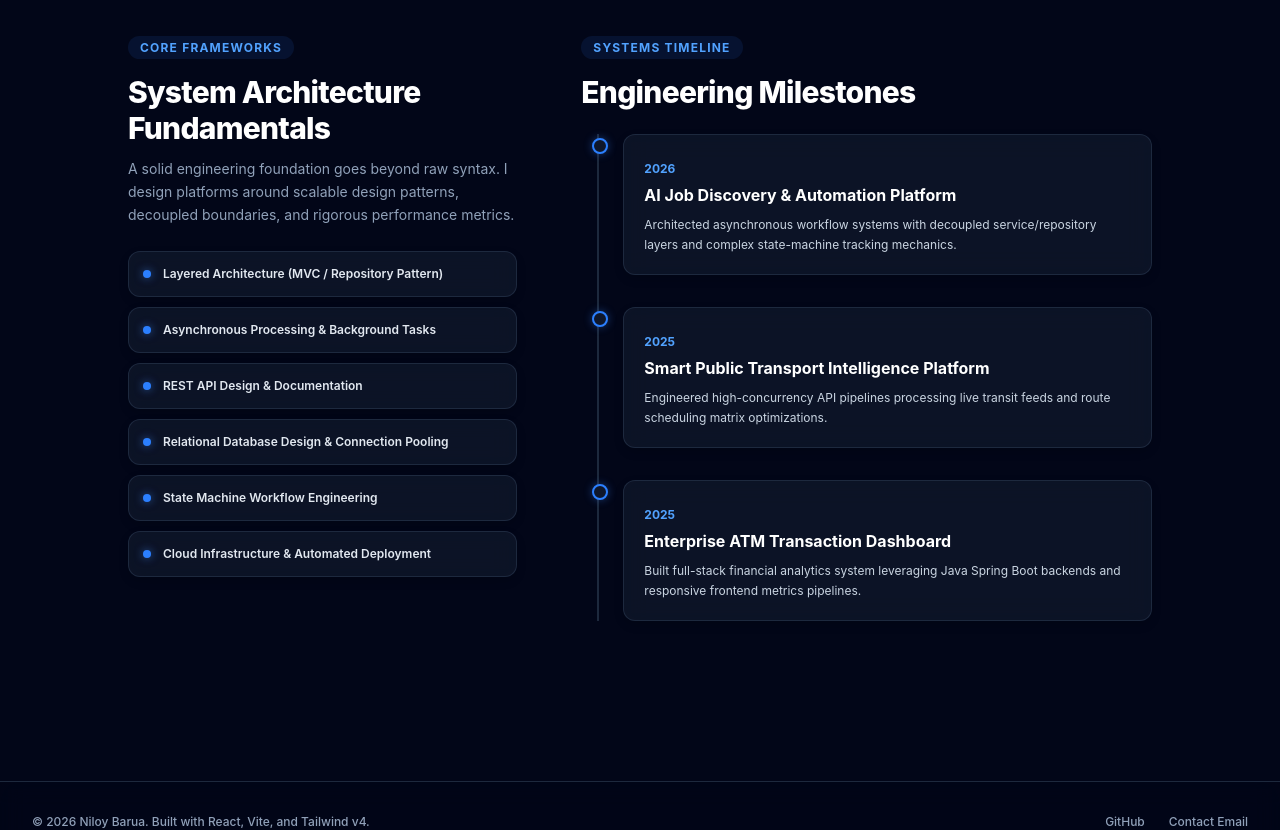
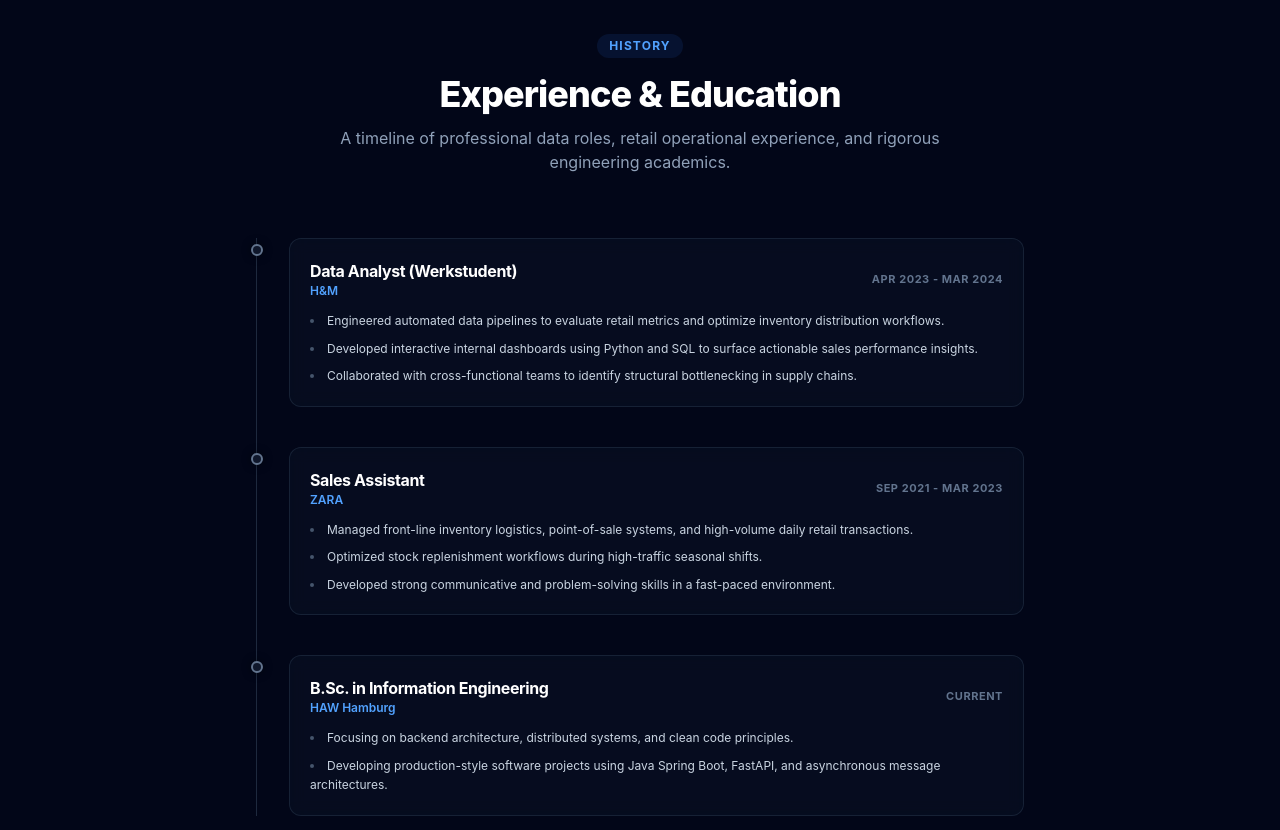
Before and after one commit to nestorNiloy/portfolio, a React app: page / in a window 1280 px wide. Shown: the part 2860-3690 px from the top of the page. Built offline with nearby package versions, Linux system fonts and the light colour scheme; the HTML template or start-up script is replaced by a standard one.

Commit message:
refactor: connect timeline component to separate data model tier

```diff
--- a/src/components/Timeline.jsx
+++ b/src/components/Timeline.jsx
@@ -1,99 +1,54 @@
 // src/components/Timeline.jsx
 import React from 'react';
+import { timelineData } from '../data/timeline';
 
 export default function Timeline() {
-  const coreCompetencies = [
-    "Layered Architecture (MVC / Repository Pattern)",
-    "Asynchronous Processing & Background Tasks",
-    "REST API Design & Documentation",
-    "Relational Database Design & Connection Pooling",
-    "State Machine Workflow Engineering",
-    "Cloud Infrastructure & Automated Deployment"
-  ];
-
-  const timelineEvents = [
-    {
-      year: "2026",
-      title: "AI Job Discovery & Automation Platform",
-      description: "Architected asynchronous workflow systems with decoupled service/repository layers and complex state-machine tracking mechanics."
-    },
-    {
-      year: "2025",
-      title: "Smart Public Transport Intelligence Platform",
-      description: "Engineered high-concurrency API pipelines processing live transit feeds and route scheduling matrix optimizations."
-    },
-    {
-      year: "2025",
-      title: "Enterprise ATM Transaction Dashboard",
-      description: "Built full-stack financial analytics system leveraging Java Spring Boot backends and responsive frontend metrics pipelines."
-    }
-  ];
-
   return (
-    <section id="architecture" className="py-20 border-t border-slate-800">
-      <div className="max-w-5xl mx-auto grid grid-cols-1 lg:grid-cols-12 gap-16">
-
-        {/* Left Side: Architectural Competencies */}
-        <div className="lg:col-span-5 space-y-6">
-          <div>
+    <section id="experience" className="py-20 border-t border-slate-800">
+      <div className="flex flex-col items-center mb-16 text-center">
         <span className="text-xs font-bold uppercase tracking-widest text-blue-400 bg-blue-500/10 px-3 py-1 rounded-full">
-              Core Frameworks
+          History
         </span>
-            <h2 className="mt-4 text-3xl font-extrabold tracking-tight text-white">
-              System Architecture Fundamentals
+        <h2 className="mt-4 text-3xl font-extrabold tracking-tight text-white sm:text-4xl">
+          Experience & Education
         </h2>
-            <p className="mt-3 text-sm text-slate-400 leading-relaxed">
-              A solid engineering foundation goes beyond raw syntax. I design platforms around scalable design patterns, decoupled boundaries, and rigorous performance metrics.
+        <p className="mt-3 max-w-2xl text-base text-slate-400">
+          A timeline of professional data roles, retail operational experience, and rigorous engineering academics.
         </p>
       </div>
 
-          <div className="space-y-2.5">
-            {coreCompetencies.map((skill, index) => (
-              <div
-                key={index}
-                className="flex items-center gap-3 p-3.5 bg-slate-800/40 backdrop-blur-md border border-slate-700/50 rounded-xl shadow-[0_4px_12px_-2px_rgba(0,0,0,0.2)] text-xs font-semibold text-slate-200"
-              >
-                <span className="flex h-2 w-2 rounded-full bg-blue-500 shadow-[0_0_8px_rgba(59,130,246,0.6)]" />
-                {skill}
+      <div className="relative max-w-3xl mx-auto border-l border-slate-700/60 ml-4 md:ml-auto">
+        {timelineData.map((item, index) => (
+          <div key={index} className="mb-10 last:mb-0 pl-6 md:pl-8 relative group">
+            {/* Timeline node point */}
+            <span className="absolute -left-[6.5px] top-1.5 flex h-3 w-3 rounded-full bg-slate-900 border-2 border-slate-500 group-hover:border-blue-500 group-hover:bg-blue-500 transition-colors duration-300 shadow-[0_0_8px_rgba(0,0,0,0.5)]" />
+
+            <div className="border border-slate-700/40 bg-slate-800/20 backdrop-blur-sm p-5 rounded-xl hover:border-slate-700/80 transition-all duration-300">
+              <div className="flex flex-col sm:flex-row sm:items-center justify-between gap-1 mb-3">
+                <div>
+                  <h3 className="text-base font-bold text-white tracking-tight">
+                    {item.role}
+                  </h3>
+                  <p className="text-xs font-semibold text-blue-400">
+                    {item.company}
+                  </p>
                 </div>
-            ))}
-          </div>
+                <span className="text-[11px] font-bold uppercase tracking-wider text-slate-500 sm:text-right">
+                  {item.period}
+                </span>
               </div>
 
-        {/* Right Side: Interactive Production Timeline */}
-        <div id="timeline" className="lg:col-span-7 space-y-6">
-          <div>
-            <span className="text-xs font-bold uppercase tracking-widest text-blue-400 bg-blue-500/10 px-3 py-1 rounded-full">
-              Systems Timeline
-            </span>
-            <h2 className="mt-4 text-3xl font-extrabold tracking-tight text-white">
-              Engineering Milestones
-            </h2>
-          </div>
-
-          <div className="relative border-l-2 border-slate-800 ml-4 pl-6 space-y-8">
-            {timelineEvents.map((event, index) => (
-              <div key={index} className="relative group">
-                {/* Timeline Node Dot */}
-                <span className="absolute -left-[31px] top-1 flex h-4 w-4 rounded-full border-2 border-blue-500 bg-slate-900 group-hover:bg-blue-400 transition-colors duration-200 shadow-[0_0_8px_rgba(59,130,246,0.4)]" />
-
-                <div className="p-5 bg-slate-800/40 backdrop-blur-md border border-slate-700/50 hover:border-blue-500/30 rounded-xl shadow-[0_4px_12px_-2px_rgba(0,0,0,0.2)] hover:shadow-[0_12px_24px_-10px_rgba(37,99,235,0.1)] transition-all duration-300">
-                  <span className="text-xs font-bold text-blue-400">
-                    {event.year}
-                  </span>
-                  <h4 className="text-base font-bold text-white mt-1 group-hover:text-blue-400 transition-colors">
-                    {event.title}
-                  </h4>
-                  <p className="text-xs text-slate-300 mt-2 leading-relaxed">
-                    {event.description}
-                  </p>
+              <ul className="space-y-2">
+                {item.highlights.map((bullet, i) => (
+                  <li key={i} className="text-xs text-slate-300 leading-relaxed list-disc list-inside marker:text-slate-600">
+                    {bullet}
+                  </li>
+                ))}
+              </ul>
             </div>
           </div>
         ))}
       </div>
-        </div>
-
-      </div>
     </section>
   );
 }
--- /dev/null
+++ b/src/data/timeline.js
@@ -0,0 +1,33 @@
+// src/data/timeline.js
+
+export const timelineData = [
+  {
+    role: "Data Analyst (Werkstudent)",
+    company: "H&M",
+    period: "Apr 2023 - Mar 2024",
+    highlights: [
+      "Engineered automated data pipelines to evaluate retail metrics and optimize inventory distribution workflows.",
+      "Developed interactive internal dashboards using Python and SQL to surface actionable sales performance insights.",
+      "Collaborated with cross-functional teams to identify structural bottlenecking in supply chains."
+    ]
+  },
+  {
+    role: "Sales Assistant",
+    company: "ZARA",
+    period: "Sep 2021 - Mar 2023",
+    highlights: [
+      "Managed front-line inventory logistics, point-of-sale systems, and high-volume daily retail transactions.",
+      "Optimized stock replenishment workflows during high-traffic seasonal shifts.",
+      "Developed strong communicative and problem-solving skills in a fast-paced environment."
+    ]
+  },
+  {
+    role: "B.Sc. in Information Engineering",
+    company: "HAW Hamburg",
+    period: "Current",
+    highlights: [
+      "Focusing on backend architecture, distributed systems, and clean code principles.",
+      "Developing production-style software projects using Java Spring Boot, FastAPI, and asynchronous message architectures."
+    ]
+  }
+];
```
Lines whose indentation alone changed are shown as unchanged.
